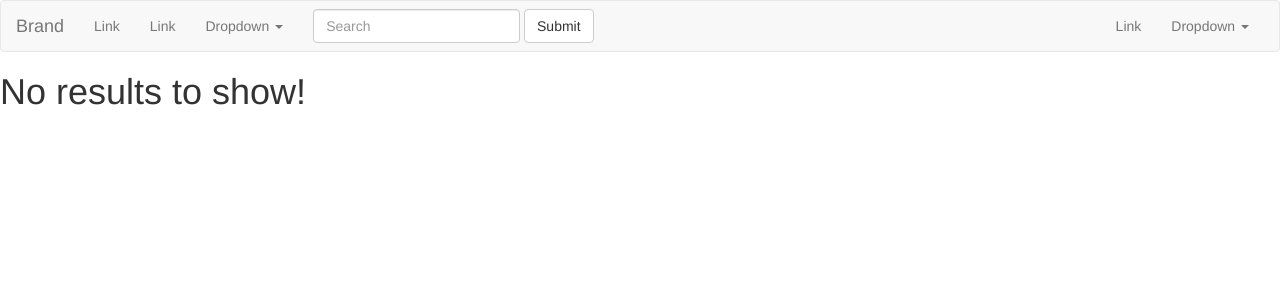
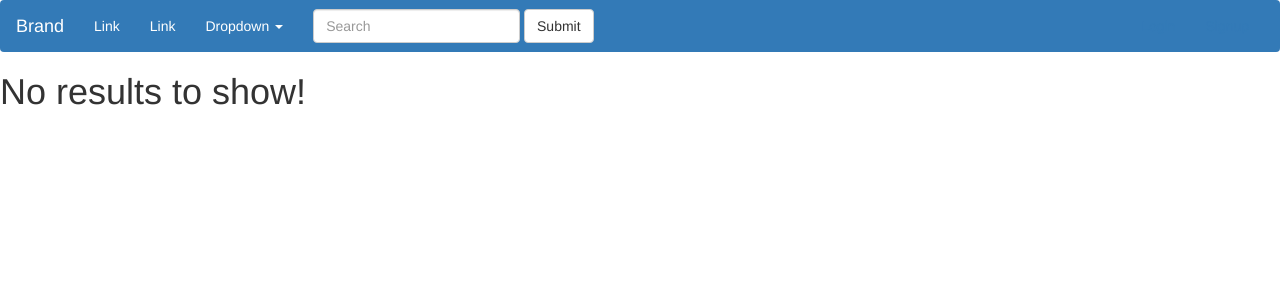
Before and after one commit to abishekvanam/MyOlxClone, a Django app: page /olx/advt_list/ in a window 1280 px wide. Shown: the top 300 px of the page. Run offline with Django 3.2, Linux system fonts and the light colour scheme; data that the repository does not hold is empty; some libraries are stand-ins or nearby versions.

Commit message:
Changed NavBar

```diff
--- a/olxclone/olx/templates/base.html
+++ b/olxclone/olx/templates/base.html
@@ -73,6 +73,22 @@
 
 
 
+        .navbar-custom {
+         color:white;
+    background-color: lightgreen;
+}
+
+.navbar-default {
+  background-color:teal;
+  background-image: none;
+  background-repeat: no-repeat;
+ }
+
+.nav_a {
+color: white;
+text-decoration: none;
+background-color: transparent;
+}
 
     </style>
 
@@ -80,8 +96,8 @@
 <body>
 
 
-
-<nav class="navbar navbar-default">
+<nav class="navbar navbar-expand-lg navbar-dark bg-primary">
+<!--<nav class="navbar navbar-custom">-->
   <div class="container-fluid">
     <!-- Brand and toggle get grouped for better mobile display -->
     <div class="navbar-header">
@@ -91,24 +107,24 @@
         <span class="icon-bar"></span>
         <span class="icon-bar"></span>
       </button>
-      <a class="navbar-brand" href="#">Brand</a>
+      <a class="navbar-brand nav_a" href="#">Brand</a>
     </div>
 
     <!-- Collect the nav links, forms, and other content for toggling -->
     <div class="collapse navbar-collapse" id="bs-example-navbar-collapse-1">
       <ul class="nav navbar-nav">
-        <li><a href="#">Link <span class="sr-only">(current)</span></a></li>
-        <li><a href="#">Link</a></li>
+        <li><a href="#" class="nav_a">Link <span class="sr-only">(current)</span></a></li>
+        <li><a href="#" class="nav_a">Link</a></li>
         <li class="dropdown">
-          <a href="#" class="dropdown-toggle" data-toggle="dropdown" role="button" aria-haspopup="true" aria-expanded="false">Dropdown <span class="caret"></span></a>
+          <a href="#" class="dropdown-toggle nav_a" data-toggle="dropdown" role="button" aria-haspopup="true" aria-expanded="false">Dropdown <span class="caret"></span></a>
           <ul class="dropdown-menu">
-            <li><a href="#">Action</a></li>
-            <li><a href="#">Another action</a></li>
-            <li><a href="#">Something else here</a></li>
+            <li><a href="#" class="nav_a">Action</a></li>
+            <li><a href="#" class="nav_a">Another action</a></li>
+            <li><a href="#" class="nav_a">Something else here</a></li>
             <li role="separator" class="divider"></li>
-            <li><a href="#">Separated link</a></li>
+            <li><a href="#" class="nav_a">Separated link</a></li>
             <li role="separator" class="divider"></li>
-            <li><a href="#">One more separated link</a></li>
+            <li><a href="#" class="nav_a">One more separated link</a></li>
           </ul>
         </li>
       </ul>
@@ -118,19 +134,47 @@
         </div>
         <button type="submit" class="btn btn-default">Submit</button>
       </form>
-      <ul class="nav navbar-nav navbar-right">
-        <li><a href="#">Link</a></li>
-        <li class="dropdown">
-          <a href="#" class="dropdown-toggle" data-toggle="dropdown" role="button" aria-haspopup="true" aria-expanded="false">Dropdown <span class="caret"></span></a>
+        {% if request.user.is_authenticated %}
+        <ul class="nav navbar-nav navbar-right">
+            <li class="dropdown">
+          <a href="#" class="dropdown-toggle nav_a" data-toggle="dropdown" role="button" aria-haspopup="true" aria-expanded="false">{{request.user.username}} <span class="caret"></span></a>
           <ul class="dropdown-menu">
-            <li><a href="#">Action</a></li>
+            <li><a href="#">My Profile</a></li>
             <li><a href="#">Another action</a></li>
             <li><a href="#">Something else here</a></li>
             <li role="separator" class="divider"></li>
-            <li><a href="#">Separated link</a></li>
+            <li><a href="{% url 'olx:logout' %}">Logout</a></li>
           </ul>
         </li>
-      </ul>
+        </ul>
+
+        {% else %}
+
+            <ul class="nav navbar-nav navbar-right">
+            <li><a href="{% url 'olx:login' %}">Login</a></li>
+            <li><a href="{% url 'olx:signup' %}">Signup</a></li>
+            </ul>
+
+        {% endif %}
+
+
+        <!---->
+      <!--<ul class="nav navbar-nav navbar-right">-->
+        <!--<li><a href="#">Link</a></li>-->
+          <!---->
+        <!--<li class="dropdown">-->
+          <!--<a href="#" class="dropdown-toggle" data-toggle="dropdown" role="button" aria-haspopup="true" aria-expanded="false">Dropdown <span class="caret"></span></a>-->
+          <!--<ul class="dropdown-menu">-->
+            <!--<li><a href="#">Action</a></li>-->
+            <!--<li><a href="#">Another action</a></li>-->
+            <!--<li><a href="#">Something else here</a></li>-->
+            <!--<li role="separator" class="divider"></li>-->
+            <!--<li><a href="#">Separated link</a></li>-->
+          <!--</ul>-->
+        <!--</li>-->
+      <!--</ul>-->
+        <!---->
+
     </div><!-- /.navbar-collapse -->
   </div><!-- /.container-fluid -->
 </nav>
@@ -140,12 +184,12 @@
 
 
 
-     {% if request.user.is_authenticated %}
-        <form id="logout" method="post" action="{% url 'olx:logout'%}">
-                    {% csrf_token %}
-                    <a href="#" onclick="document.getElementById('logout').submit();">Logout</a>
-                </form>
-    {% endif %}
+     <!--{% if request.user.is_authenticated %}-->
+        <!--<form id="logout" method="post" action="{% url 'olx:logout'%}">-->
+                    <!--{% csrf_token %}-->
+                    <!--<a href="#" onclick="document.getElementById('logout').submit();">Logout</a>-->
+                <!--</form>-->
+    <!--{% endif %}-->
 
     {% block content %}
 
```
